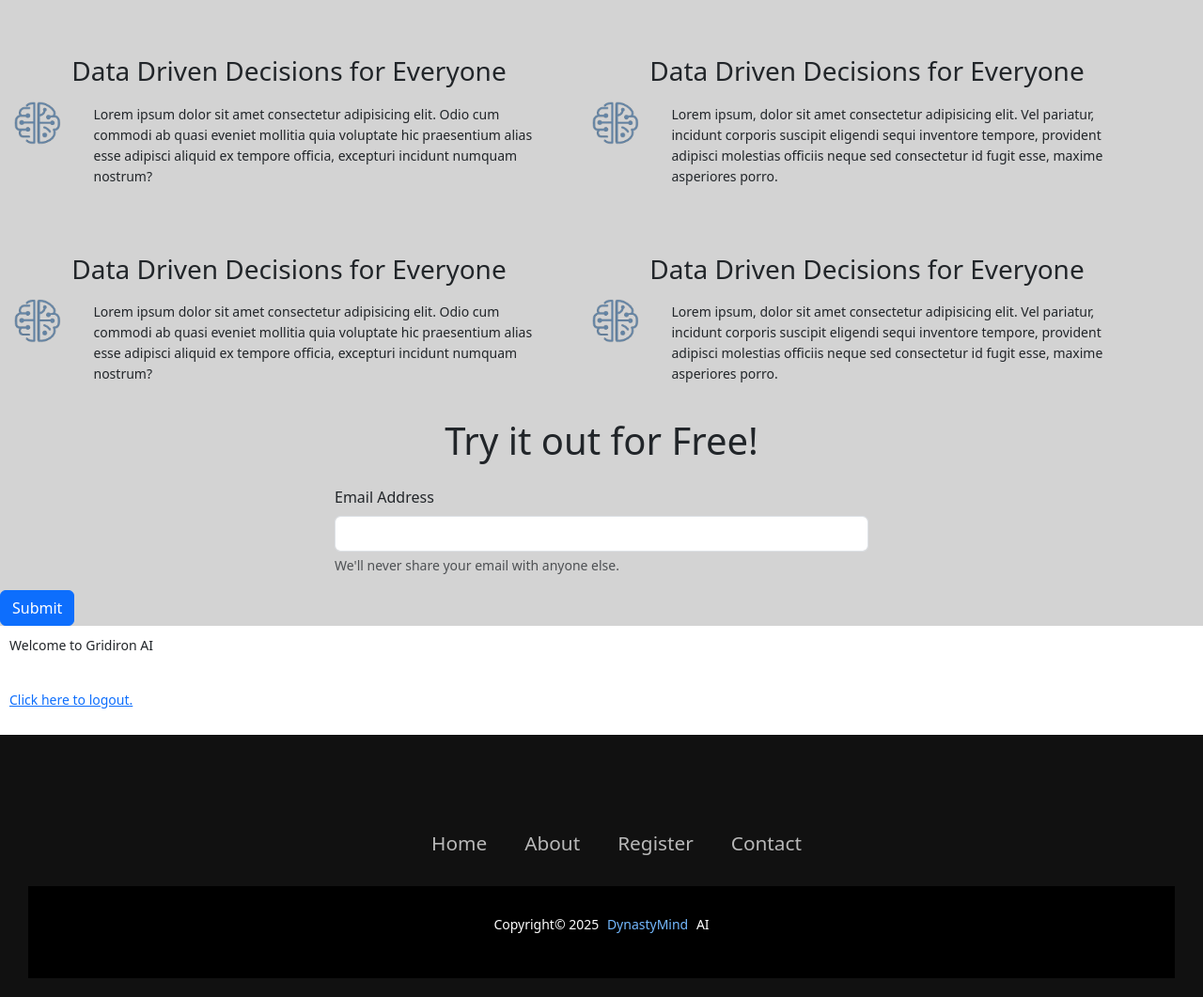
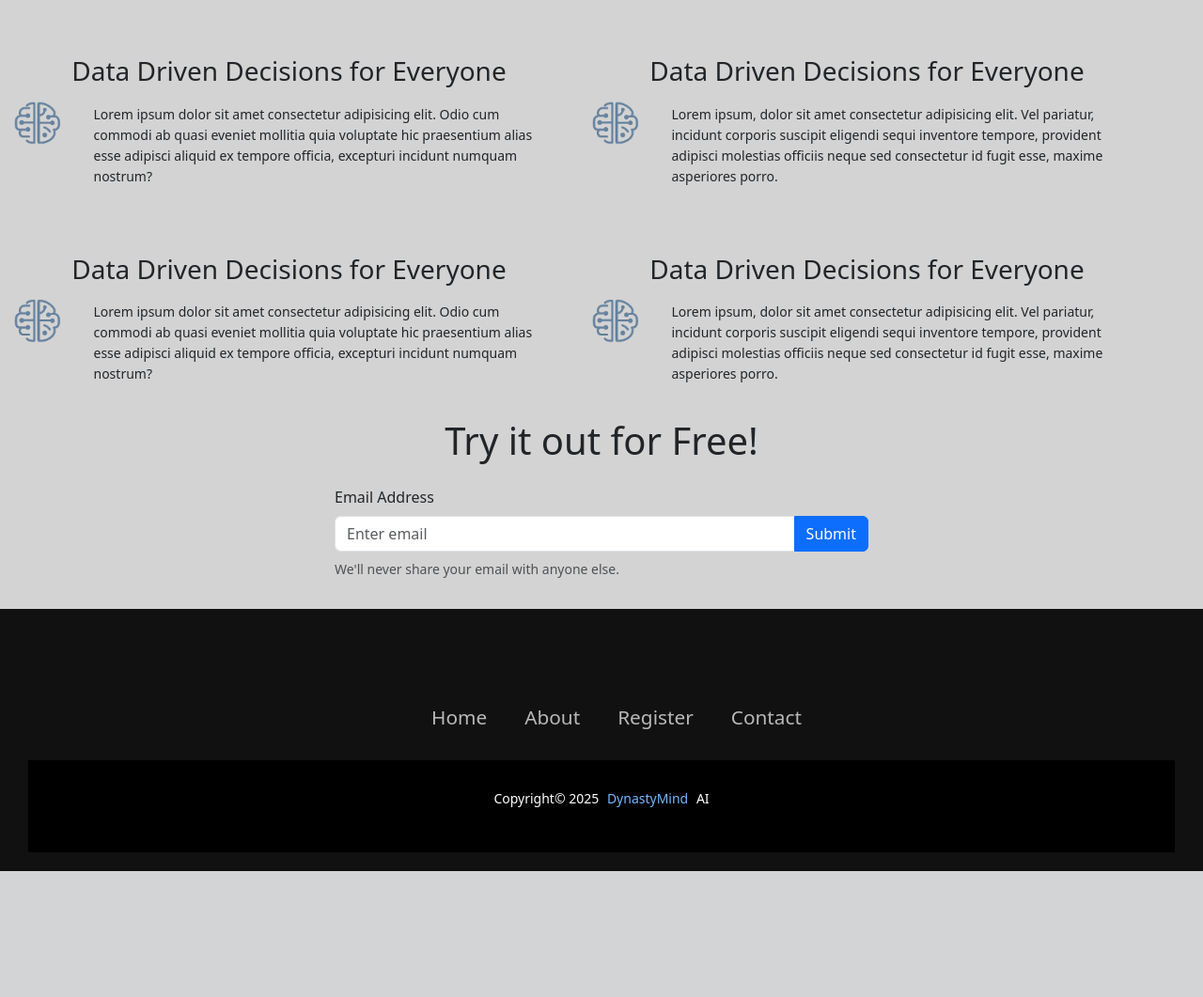
Before and after one commit to ant-cantu/fumbld-ai, a Flask app: page / in a window 1280 px wide. Shown: the part 801-1862 px from the top of the page at 94% size. After the commit the page ends 1728 px from the top, so only its background shows below. Run offline with Flask 3, Linux system fonts and the light colour scheme.

Commit message:
Add files via upload

```diff
--- a/source/templates/index.html
+++ b/source/templates/index.html
@@ -86,25 +86,27 @@
 <section class="register-now">
     <div class="register-main">
         <h1>Try it out for Free!</h1>
-        <form>
-            <div class="email-form">
-                <label for="exampleInputEmail1" class="form-label">Email Address</label>
-                <input type="email" class="form-control" id="user-email">
-                <div id="emailHelp" class="form-text">We'll never share your email with anyone else.</div>
+        <form class="email-form mx-auto" style="max-width: 600px;">
+        <div class="text-center mb-3">
+            <label for="user-email" class="form-label d-block text-start">Email Address</label>
+
+            <div class="input-group">
+            <input type="email" class="form-control" placeholder="Enter email" id="user-email" required>
+            <button class="btn btn-primary" type="submit">Submit</button>
             </div>
-            <button type="submit" class="btn btn-primary">Submit</button>
+
+            <div id="emailHelp" class="form-text text-start mt-2">We'll never share your email with anyone else.</div>
+        </div>
         </form>
+
     </div>
  </section>
 
  <!-- End Register Now -->
 
  <!-- Footer -->
-
-
-
     <!-- Flask Stuff -->
-    {% with messages = get_flashed_messages(category_filter=["error"]) %}
+   <!-- {% with messages = get_flashed_messages(category_filter=["error"]) %}
         {% if messages %}
             <div class="flash-error">
                 {% for message in messages %}
@@ -117,6 +119,7 @@
         <p>{{ message }}</p>
         <p><a href="/logout">Click here to logout.</a></p>
     </main>
+-->
 
  <!-- Footer -->
  <footer>
```
